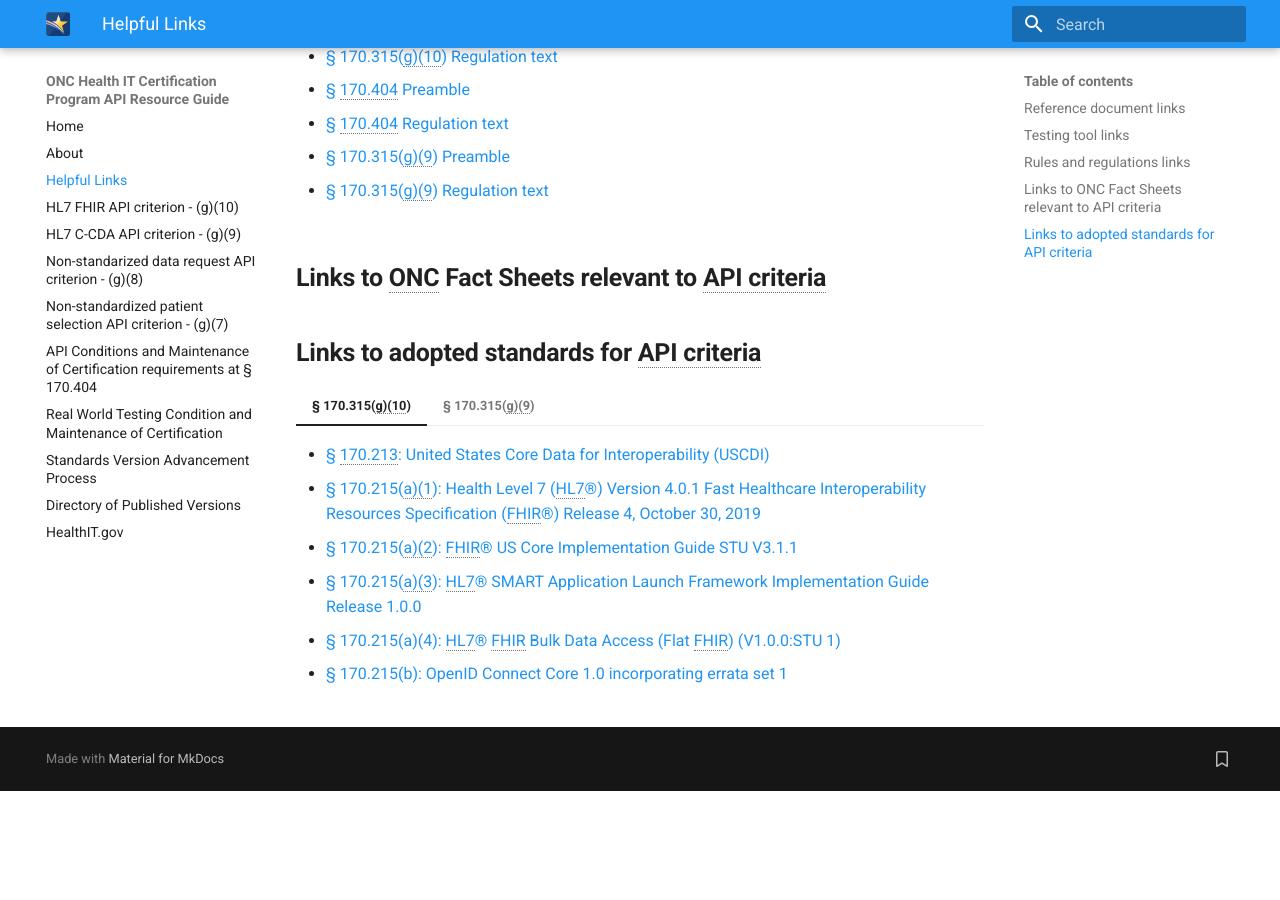
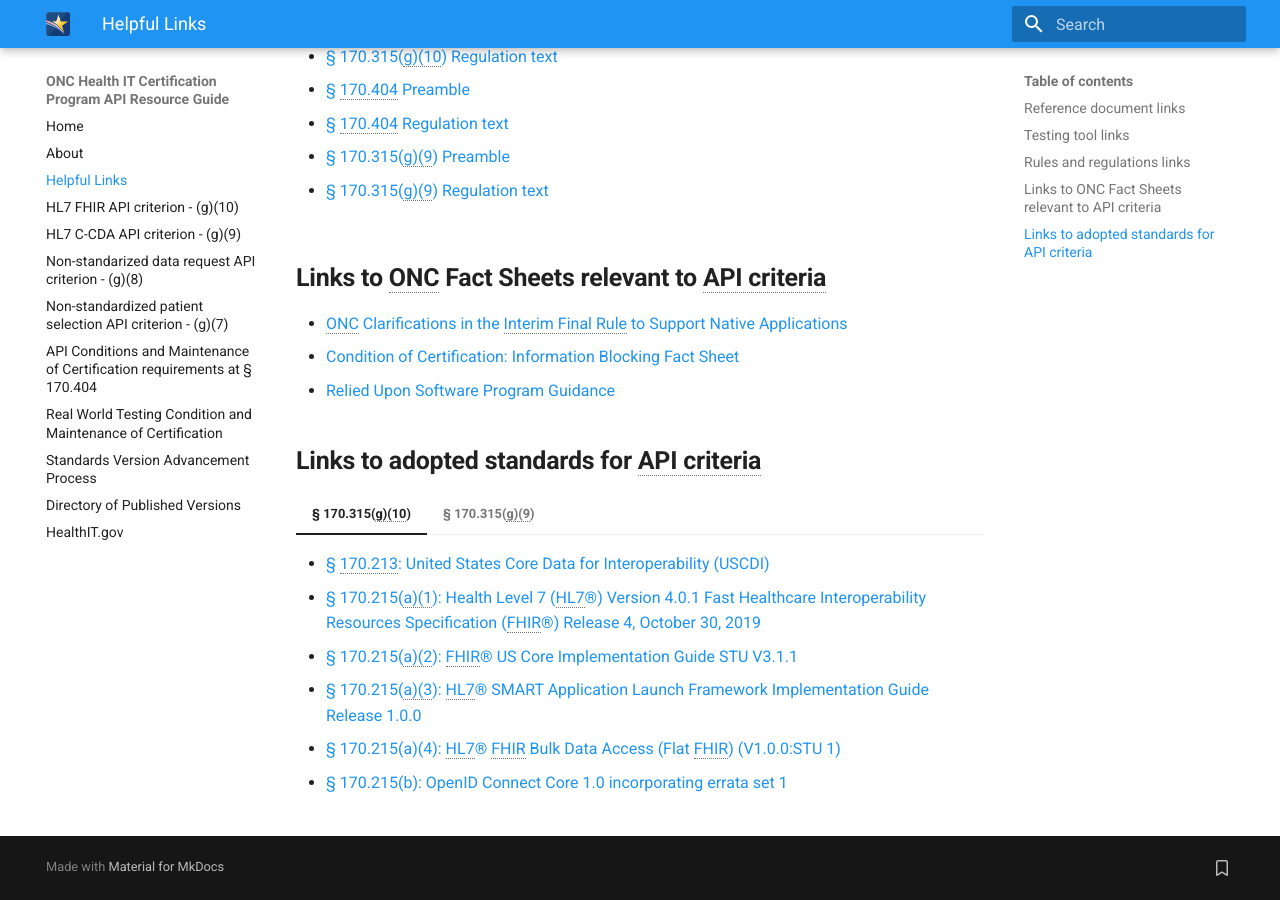
Before and after one commit to onc-healthit/api-resource-guide, an MkDocs documentation site: the page built from docs/helpful-links.md, in a window 1280 px wide and 900 px high, scrolled down 725 px. Built offline with MkDocs 1.6.1 and Material for MkDocs 9.7.7, drawn with Linux system fonts in a browser that asks for light colours; the version menu is left out; before the commit the page ends 1516 px from its top, so only the background shows below that.

Commit message:
links to relevant fact sheets

```diff
--- a/docs/helpful-links.md
+++ b/docs/helpful-links.md
@@ -55,6 +55,9 @@
     - <a target = "_blank" href = "https://ecfr.federalregister.gov/current/title-45/subtitle-A/subchapter-D/part-170#p-170.315(g)(7)">§170.315(g)(7) Application access — patient selection</a>
 
 ## **Links to ONC Fact Sheets relevant to API criteria**
+ - <a target = "_blank" href = "https://www.healthit.gov/sites/default/files/page/2021-07/Clarifications_For_Native_Apps_v5.pdf">ONC Clarifications in the Interim Final Rule to Support Native Applications</a>
+ - <a target = "_blank" href = "https://www.healthit.gov/sites/default/files/page/2021-02/ConditionOfCertification_IB_FactSheet.pdf">Condition of Certification: Information Blocking Fact Sheet</a>
+ - <a target = "_blank" href = "https://oncprojectracking.healthit.gov/support/browse/TTB-12">Relied Upon Software Program Guidance</a>
 
 ## **Links to adopted standards for API criteria**
 === "§ 170.315(g)(10)"
```
